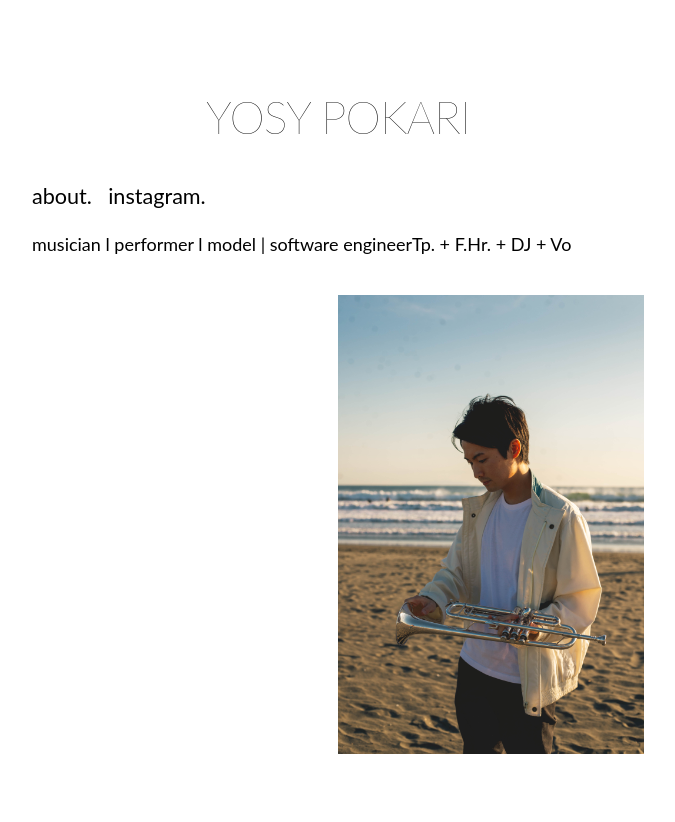
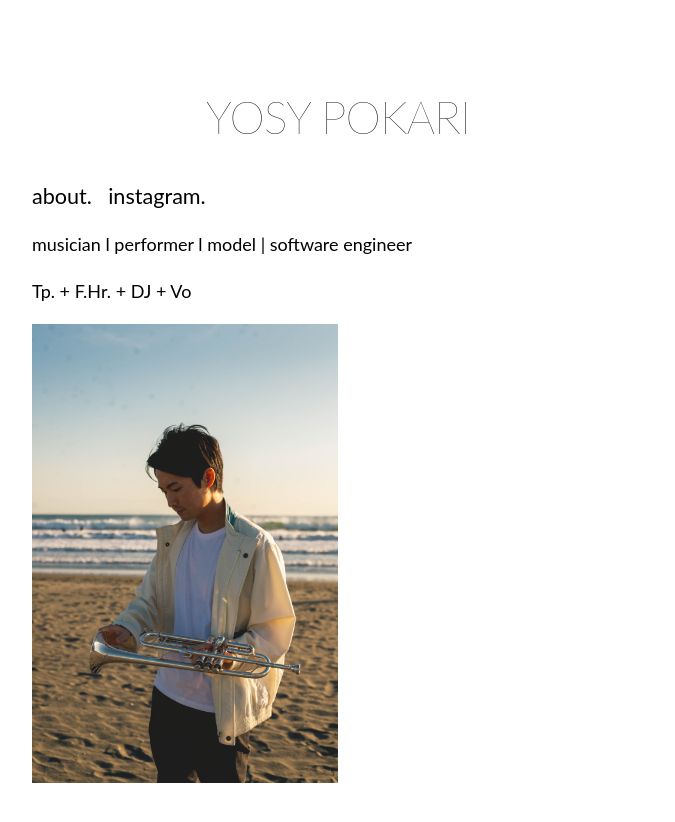
Before and after one commit to pokaryosy/mypage, a Next.js app: page /about in a window 1280 px wide. Shown: the top 822 px of the page, without its empty margins (302-977 px from the left). Built offline with nearby package versions, Linux system fonts and the light colour scheme.

Commit message:
53 commits

```diff
--- a/pages/about.js
+++ b/pages/about.js
@@ -24,7 +24,7 @@ export default function Page({ children, home }) {
                 <a href="https://www.instagram.com/pokaryosy/">instagram.</a>&emsp;
             </section>
                 <section>
-                    <body className={`${utilStyles.topline}`}>
+                    <body>
                         <p>musician l performer l model | software engineer</p>
                         <p>Tp. + F.Hr. + DJ + Vo</p>
                         <p><img
--- a/styles/utils.module.css
+++ b/styles/utils.module.css
@@ -56,7 +56,7 @@
   }
 
   .artistphoto {
-    float: right;
+    align: right;
     width: 50%;
     height: auto;
   }
```
